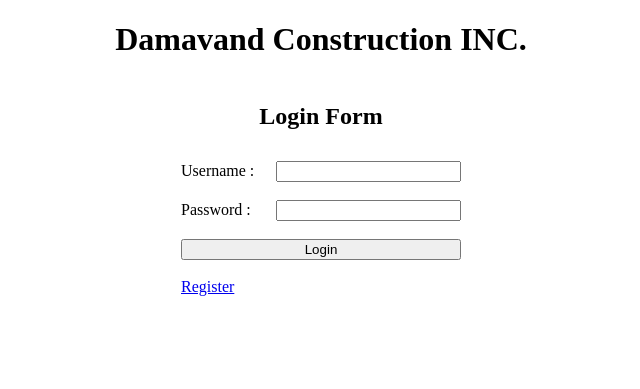
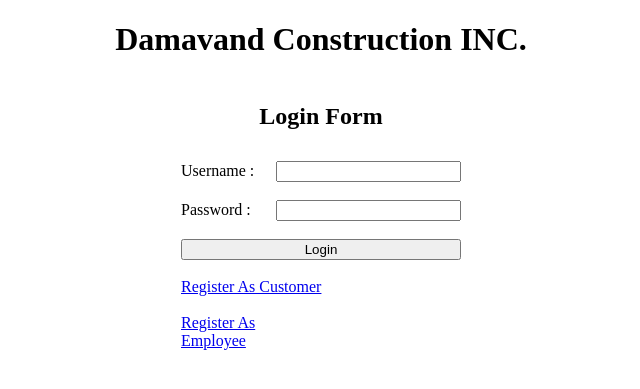
Before and after one commit to CristiArde/Damavand, a PHP site: page / in a window 1280 px wide. Shown: the top 389 px of the page, without its empty margins (319-959 px from the left). Run offline with PHP 8.4, Linux system fonts and the light colour scheme.

Commit message:
index page with registeration features!

```diff
--- a/content/index_content.php
+++ b/content/index_content.php
@@ -1,4 +1,3 @@
-
 <?php
 session_start();
 $_SESSION['authenticated'] = null;
@@ -58,7 +57,15 @@ if(isset($_POST['btn_Login']))
 		<tr>
 			<td colspan="2"><input id="btn-login" name="btn_Login" type="submit" value="Login"></td>
 		</tr>
-		<tr><td colspan="2"><a href="register.php" class="center">Register</a></td></tr>
+		<tr>
+			<td colspan="2">
+				<a href="register.php" class="center">Register As Customer</a>
+			</td>
+		</tr>
+		<tr>
+			<td><a href="registerStaff.php" class="center">Register As Employee</a>
+			</td>
+		</tr>
 	</table>
 </form>
 <?php
```
